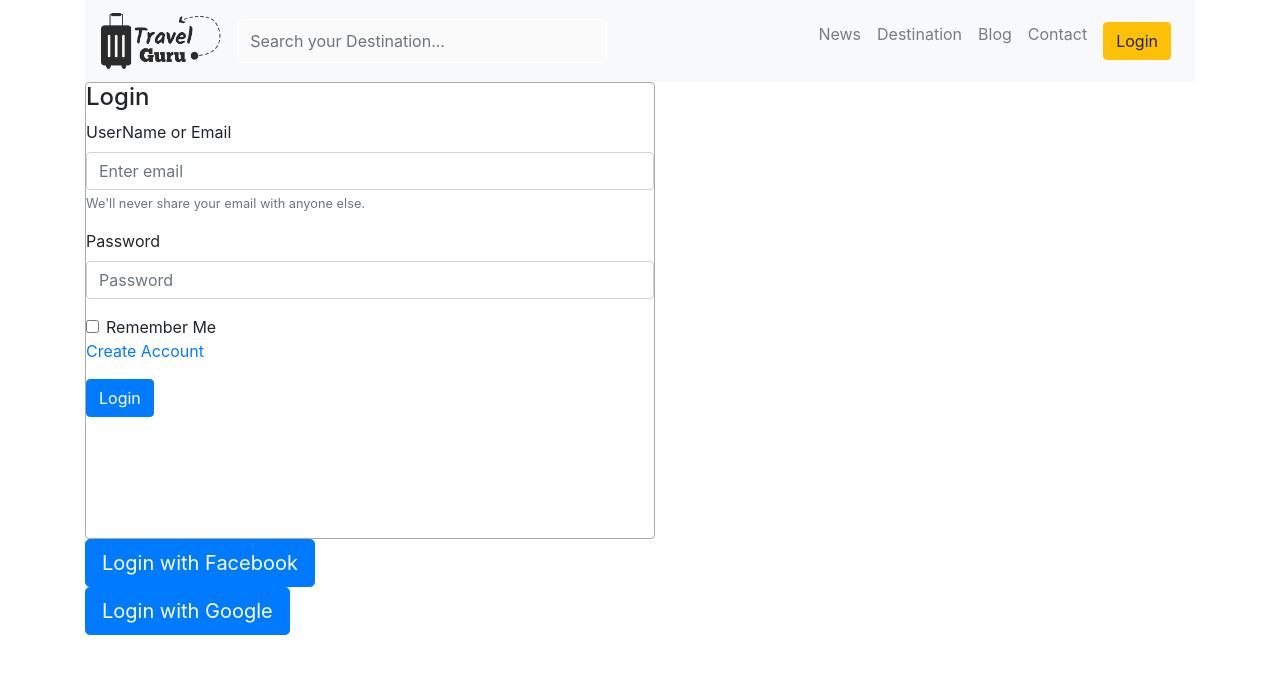
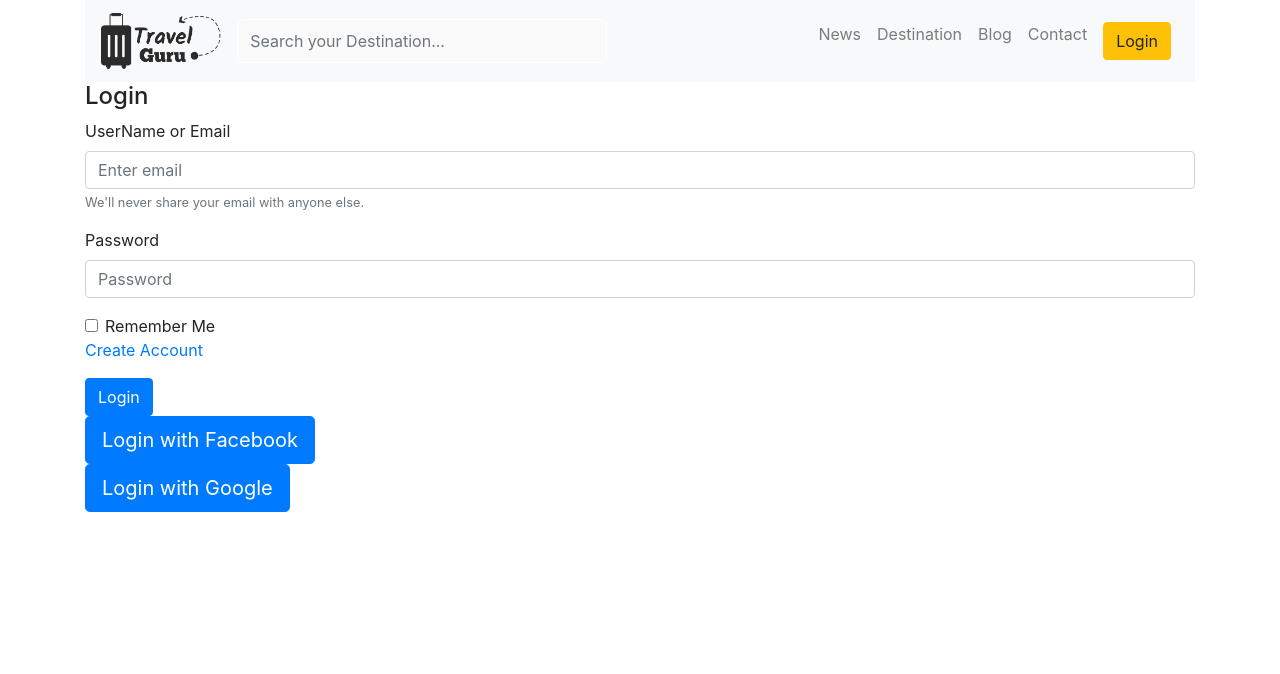
Before and after one commit to rakhiakter/travel-guru, a React (Create React App) app: page /login in a window 1280 px wide. Shown: the top 674 px of the page. Built offline with nearby package versions, Linux system fonts and the light colour scheme.

Commit message:
centered item

```diff
--- a/src/Components/Login/Login.js
+++ b/src/Components/Login/Login.js
@@ -144,7 +144,7 @@ const Login = () => {
   };
   return (
     <Container>
-      <Form id="form" onClick={handleSubmit}>
+      <Form id="login-form" onClick={handleSubmit}>
         <h4>Login</h4>
         <Form.Group controlId="email">
           <Form.Label>UserName or Email</Form.Label>
```
Also changed, not shown: 1 other file (tests, documents, lock files or other folders).
